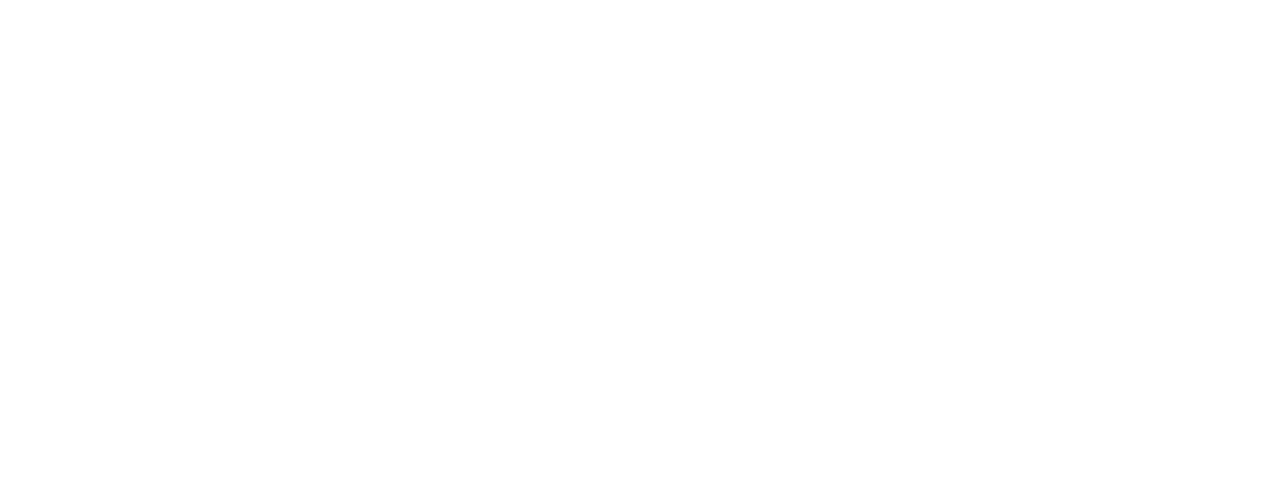
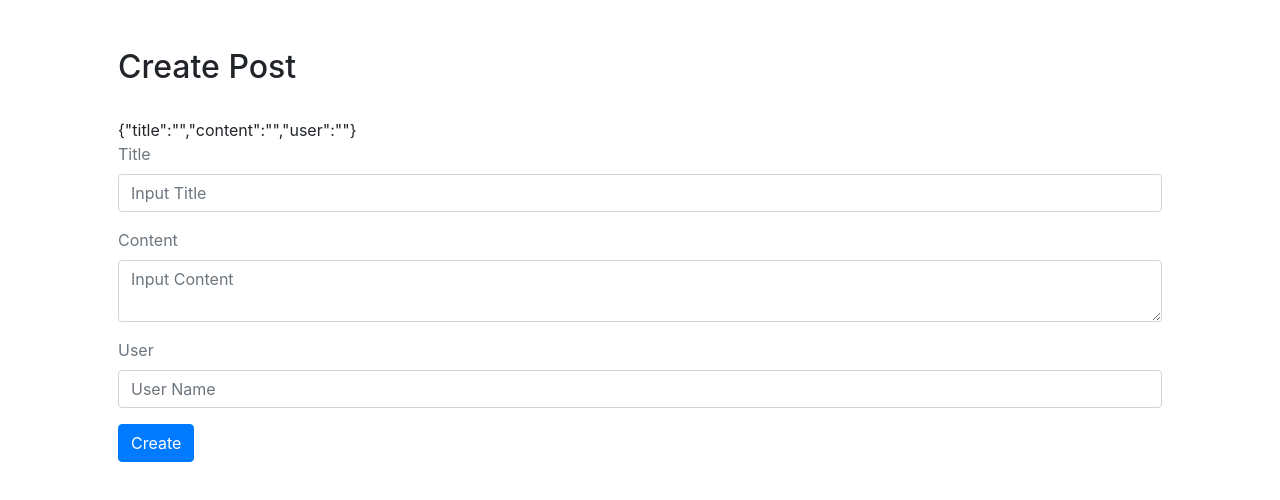
Before and after one commit to chikechris/mern-app, a React (Create React App) app in the folder client/: page /form in a window 1280 px wide. Shown: the top 500 px of the page. Built offline with nearby package versions, Linux system fonts and the light colour scheme.

Commit message:
added on-change function

```diff
--- a/client/src/Create.js
+++ b/client/src/Form.js
@@ -1,15 +1,33 @@
-import React from 'react';
+import React, {useState} from 'react';
 import './App.css';
 
-function Create() {
+function Form() {
+  // post state
+  const [post, setPost] = useState({
+    title: "",
+    content: "",
+    user: ""
+  })
+// destructure value from post
+const {title, content, user} = post
+
+// onChange event handler
+const onChange = (name) => (event) => {
+  // console.log('name', name, 'event', event)
+  setPost({...post, [name]: event.target.value})
+}
+
   return (
     <div className='container p-5'>
       <h2>Create Post</h2>
       <br />
+      {JSON.stringify(post)}
       <form>
         <div className='form-group'>
           <label className='text-muted'>Title</label>
           <input
+          value= {title}
+          onChange={onChange('title')}
             type='text'
             className='form-control'
             placeholder='Input Title'
@@ -19,6 +37,8 @@ function Create() {
         <div className='form-group'>
           <label className='text-muted'>Content</label>
           <textarea
+            value={content}
+            onChange={onChange('content')}
             type='text'
             className='form-control'
             placeholder='Input Content'
@@ -28,6 +48,8 @@ function Create() {
         <div className='form-group'>
           <label className='text-muted'>User</label>
           <input
+            value={user}
+            onChange={onChange('user')}
             type='text'
             className='form-control'
             placeholder='User Name'
@@ -42,4 +64,4 @@ function Create() {
   );
 }
 
-export default Create;
+export default Form;
--- a/client/src/Routes.js
+++ b/client/src/Routes.js
@@ -1,14 +1,14 @@
 import React from 'react'
 import {BrowserRouter, Switch, Route} from 'react-router-dom'
 import App from './App'
-import Create from './Create';
+import Form from './Form';
 
 const Routes = () => {
   return (
     <BrowserRouter>
       <Switch>
         <Route path='/' exact component={App} />
-        <Route path='/create' exact component={Create} />
+        <Route path='/form' exact component={Form} />
       </Switch>
     </BrowserRouter>
   );
```
